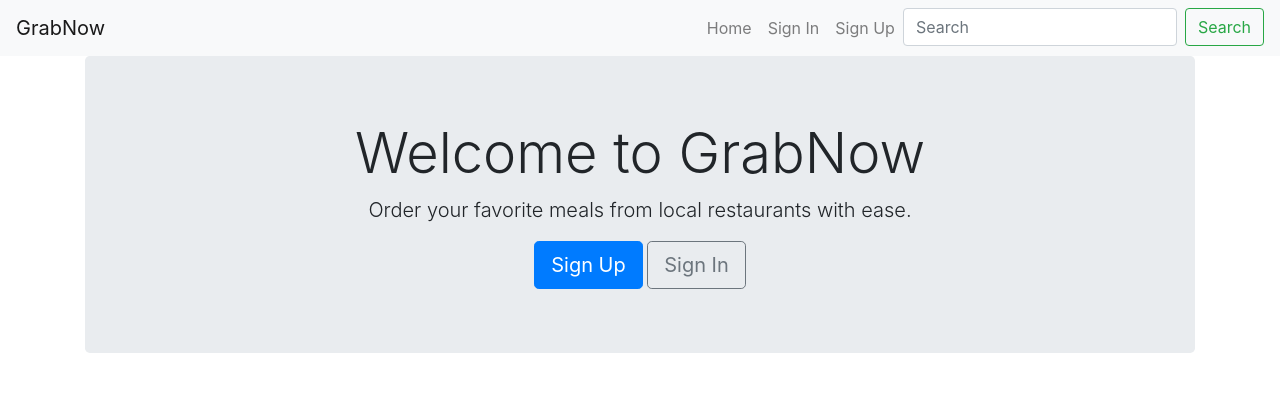
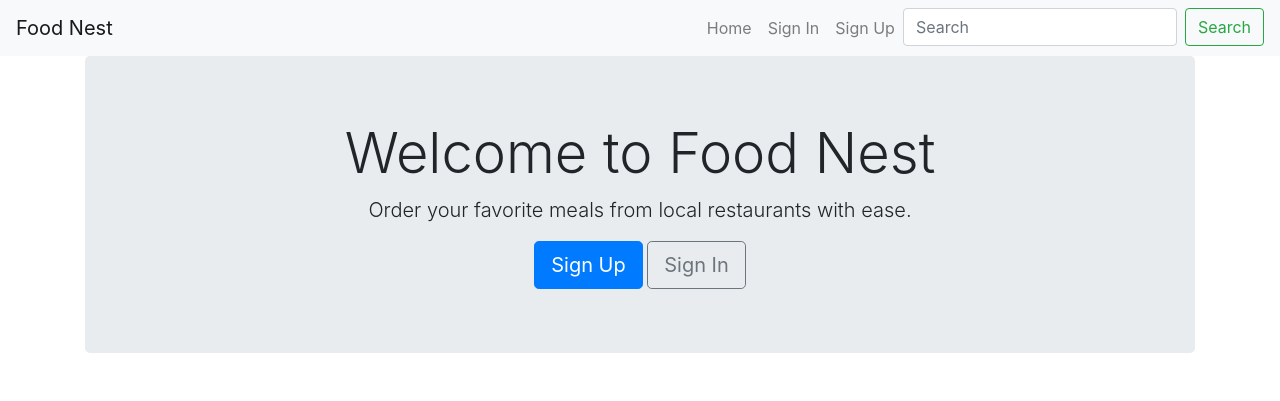
Before and after one commit to mahmudabinteasad/Food_ordering_website, a Django app: page / in a window 1280 px wide. Shown: the top 401 px of the page. Run offline with Django 4.2, Linux system fonts and the light colour scheme; some libraries are stand-ins or nearby versions.

Commit message:
changed website name

```diff
--- a/food/templates/base.html
+++ b/food/templates/base.html
@@ -16,7 +16,7 @@
 </head>
 <body>
     <nav class="navbar navbar-expand-lg navbar-light bg-light fixed-top">
-        <a class="navbar-brand" href="{% url 'home' %}">GrabNow</a>
+        <a class="navbar-brand" href="{% url 'home' %}">Food Nest</a>
         <button class="navbar-toggler" type="button" data-toggle="collapse" data-target="#navbarNav" aria-controls="navbarNav" aria-expanded="false" aria-label="Toggle navigation">
             <span class="navbar-toggler-icon"></span>
         </button>
--- a/food/templates/base_logged_in.html
+++ b/food/templates/base_logged_in.html
@@ -18,7 +18,7 @@
 </head>
 <body>
     <nav class="navbar navbar-expand-lg navbar-light bg-light fixed-top">
-        <a class="navbar-brand" href="{% url 'home' %}">GrabNow</a>
+        <a class="navbar-brand" href="{% url 'home' %}">Food Nest</a>
         <button class="navbar-toggler" type="button" data-toggle="collapse" data-target="#navbarNav" aria-controls="navbarNav" aria-expanded="false" aria-label="Toggle navigation">
             <span class="navbar-toggler-icon"></span>
         </button>
--- a/food/templates/home.html
+++ b/food/templates/home.html
@@ -6,7 +6,7 @@
 {% block content %}
 <!-- Hero Section -->
 <div class="jumbotron text-center">
-    <h1 class="display-4">Welcome to GrabNow</h1>
+    <h1 class="display-4">Welcome to Food Nest</h1>
     <p class="lead">Order your favorite meals from local restaurants with ease.</p>
     <a href="{% url 'signup' %}" class="btn btn-primary btn-lg">Sign Up</a>
     <a href="{% url 'signin' %}" class="btn btn-outline-secondary btn-lg">Sign In</a>
--- a/food/templates/home_logged_in.html
+++ b/food/templates/home_logged_in.html
@@ -1,7 +1,7 @@
 {% extends 'base_logged_in.html' %}
 {% load static %}
 
-{% block title %}GrabNow - Browse Restaurants{% endblock %}
+{% block title %}Food Nest - Browse Restaurants{% endblock %}
 
 {% block content %}
 <!-- Search Bar -->
```
